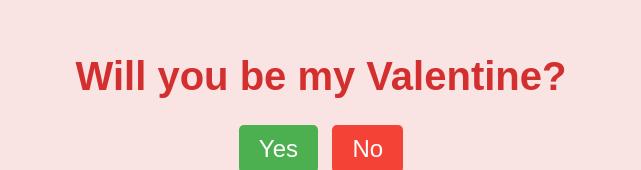
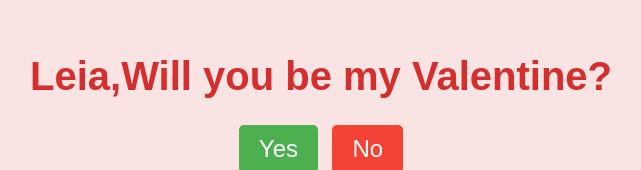
Before and after one commit to Ianh702/Valentine-s-Day-Project, a plain HTML site: page index.html in a window 1280 px wide. Shown: the part 138-308 px from the top of the page, without its empty margins (319-960 px from the left). Drawn offline with Linux system fonts and the light colour scheme; no server answers.

Commit message:
Update index.html

```diff
--- a/index.html
+++ b/index.html
@@ -8,7 +8,7 @@
 </head>
 <body>
     <div class="container">
-        <h1>Will you be my Valentine?</h1>
+        <h1>Leia,Will you be my Valentine?</h1>
         <div class="buttons">
             <button class="yes-button" onclick="handleYesClick()">Yes</button>
             <button class="no-button" onclick="handleNoClick()">No</button>
```
